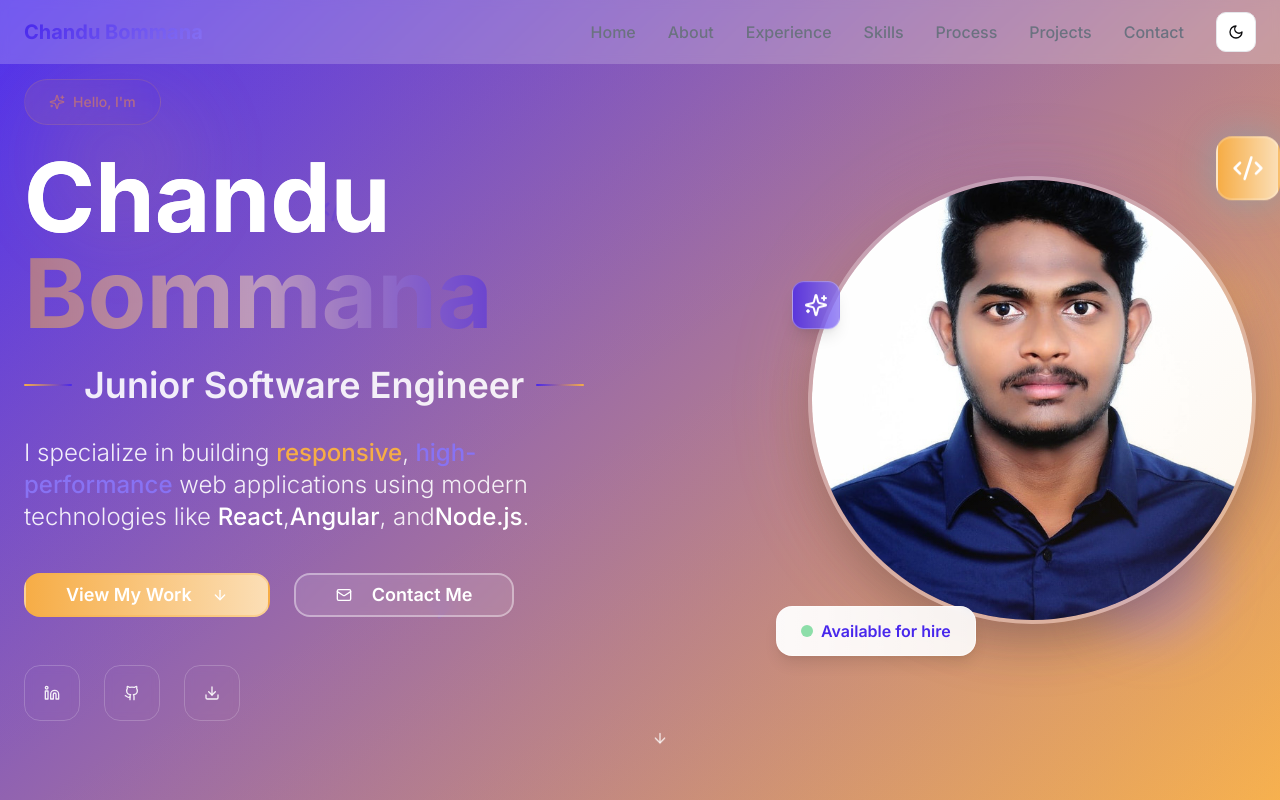
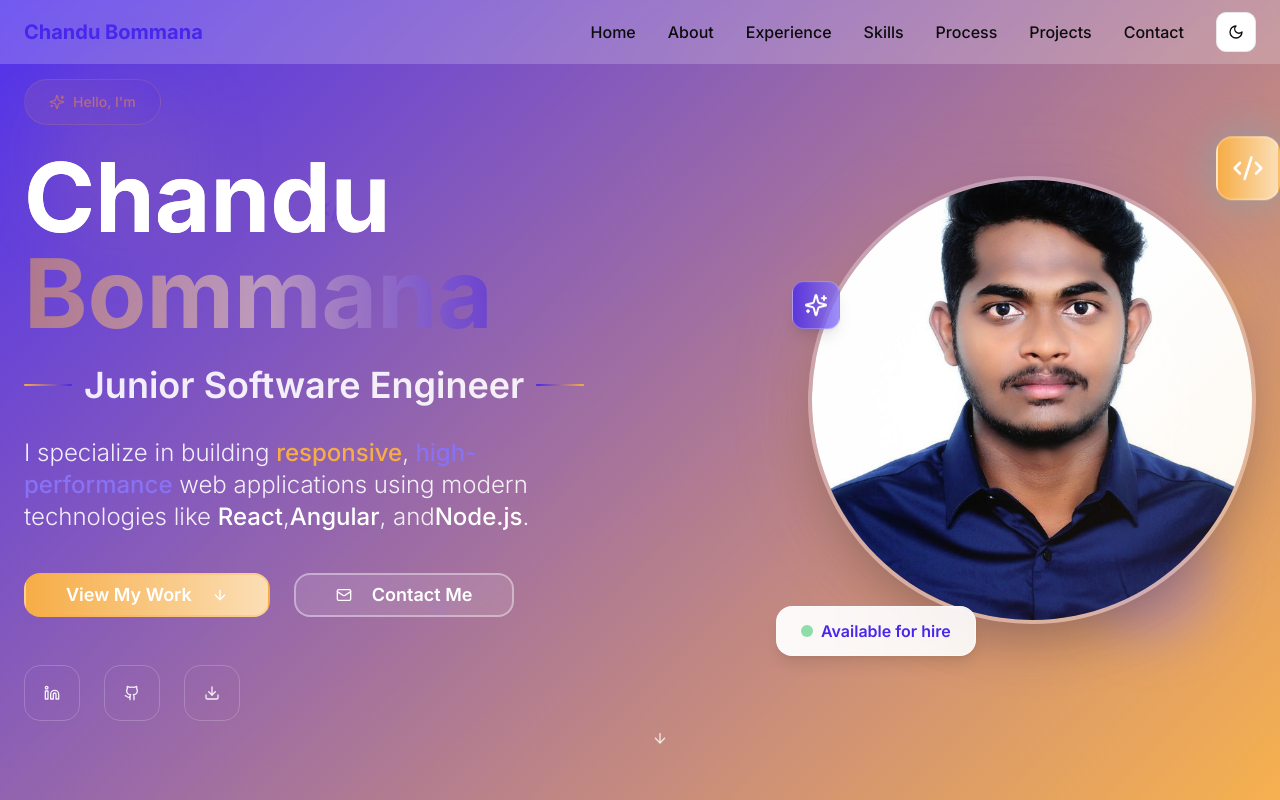
Before and after one commit to chandubommana/chanduPortfolio, a React (Vite) app: page / in a window 1280 px wide. Shown: the top 800 px of the page. Built offline with nearby package versions, Linux system fonts and the light colour scheme; the HTML template or start-up script is replaced by a standard one.

Commit message:
Change header font colors

```diff
--- a/src/components/navigation.tsx
+++ b/src/components/navigation.tsx
@@ -45,7 +45,7 @@ export function Navigation() {
       <div className="container mx-auto px-6">
         <div className="flex items-center justify-between h-16">
           {/* Logo */}
-          <div className="font-bold text-xl text-gradient">
+          <div className="font-bold text-xl text-primary">
             Chandu Bommana
           </div>
 
@@ -55,7 +55,7 @@ export function Navigation() {
               <button
                 key={item.name}
                 onClick={() => scrollToSection(item.href)}
-                className="text-text-secondary hover:text-primary transition-smooth font-medium"
+                className="text-foreground hover:text-primary transition-smooth font-medium"
               >
                 {item.name}
               </button>
@@ -89,7 +89,7 @@ export function Navigation() {
                 <button
                   key={item.name}
                   onClick={() => scrollToSection(item.href)}
-                  className="block text-text-secondary hover:text-primary transition-smooth font-medium w-full text-left"
+                  className="block text-foreground hover:text-primary transition-smooth font-medium w-full text-left"
                 >
                   {item.name}
                 </button>
```
